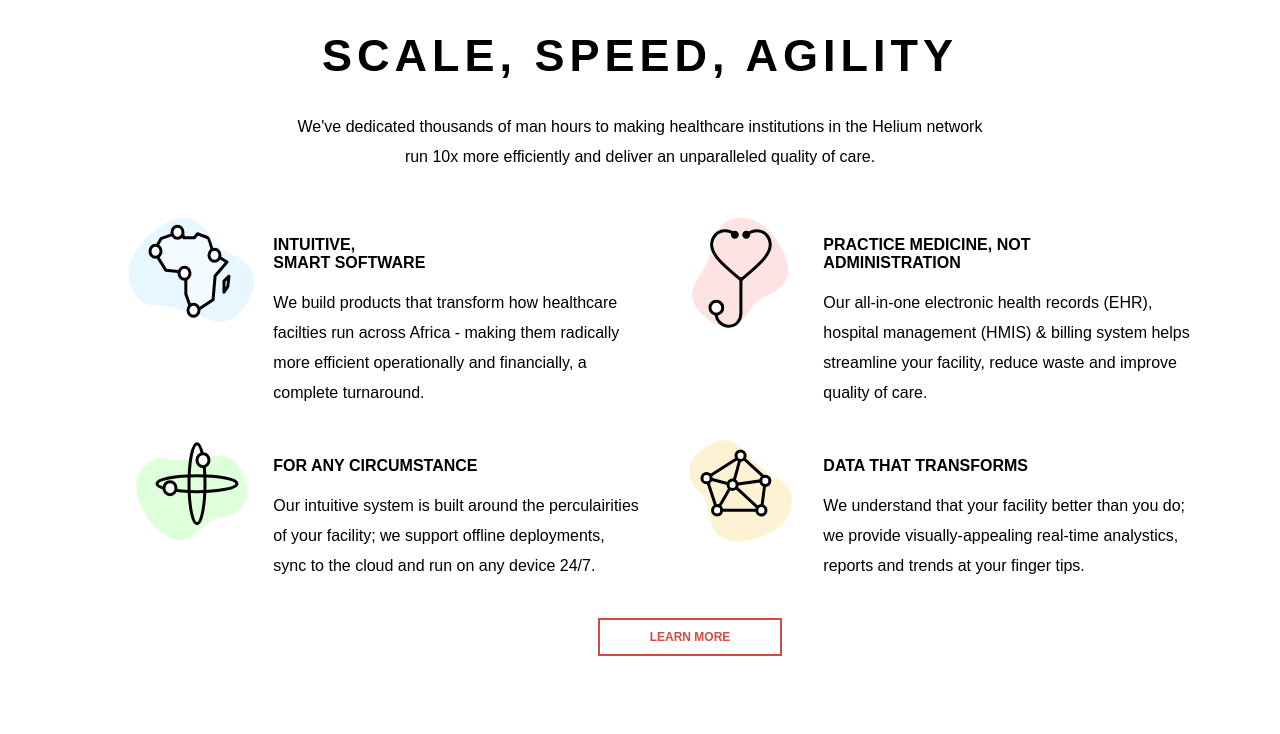
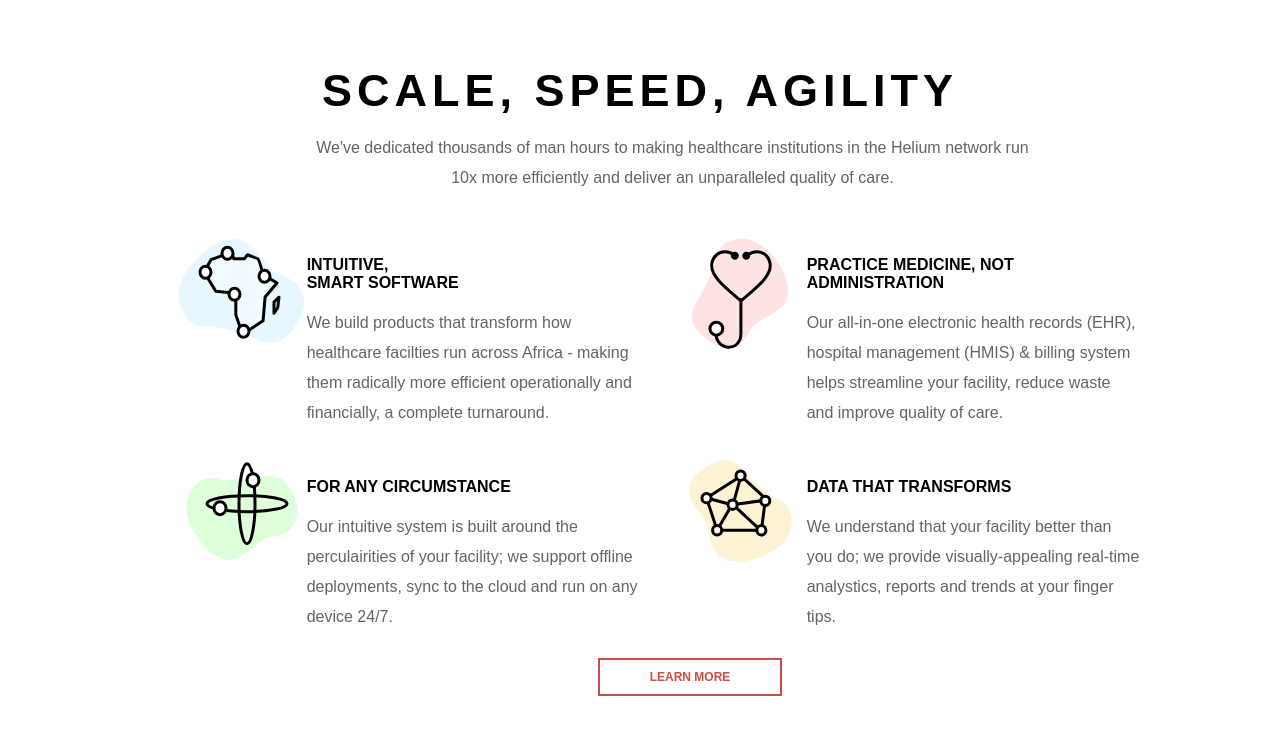
Before and after one commit to jameswu49/c1222-code-solutions, a plain HTML site: page css-two-column-layout/index.html in a window 1280 px wide. Drawn offline with Linux system fonts and the light colour scheme; a web font is replaced by a local one.

Commit message:
Fixed font color and the spacing of both heading and subheading

```diff
--- a/css-two-column-layout/index.html
+++ b/css-two-column-layout/index.html
@@ -11,10 +11,10 @@
 </head>
 <body>
   <div class="container">
-    <div class="row ps">
-      <div class="col-full text-center width-100">
-        <h1 class="font-700 letter-spacing uppercase">Scale, Speed, Agility</h1>
-        <p class="font-400 line-height mb">We've dedicated thousands of man hours to making healthcare institutions in the Helium network run 10x more efficiently and deliver an unparalleled quality of care.</p>
+    <div class="row margin-auto width-82 ">
+      <div class="col-full text-center width-100 mt-35">
+        <h1 class="font-700 letter-spacing uppercase mb-0">Scale, Speed, Agility</h1>
+        <p class="font-400 line-height mb font-color width-110">We've dedicated thousands of man hours to making healthcare institutions in the Helium network run 10x more efficiently and deliver an unparalleled quality of care.</p>
       </div>
     </div>
 
@@ -26,7 +26,7 @@
           </div>
           <div class="col-two-third">
             <h2 class="font-700 uppercase padding-top">Intuitive,<br />Smart Software</h2>
-            <p class="font-400 line-height">We build products that transform how healthcare facilties run across Africa - making them radically more efficient operationally and financially, a complete turnaround.</p>
+            <p class="font-400 line-height font-color">We build products that transform how healthcare facilties run across Africa - making them radically more efficient operationally and financially, a complete turnaround.</p>
           </div>
         </div>
       </div>
@@ -38,7 +38,7 @@
           </div>
           <div class="col-two-third">
             <h2 class="font-700 uppercase padding-top">practice medicine, not <br /> administration</h2>
-            <p class="font-400 line-height">Our all-in-one electronic health records (EHR), hospital management (HMIS) &amp; billing system helps streamline your facility, reduce waste and improve quality of care.
+            <p class="font-400 line-height font-color">Our all-in-one electronic health records (EHR), hospital management (HMIS) &amp; billing system helps streamline your facility, reduce waste and improve quality of care.
             </p>
           </div>
         </div>
@@ -51,7 +51,7 @@
           </div>
           <div class="col-two-third">
             <h2 class="font-700 uppercase padding-top">for any circumstance</h2>
-            <p class="font-400 line-height">Our intuitive system is built around the perculairities of your facility; we support offline deployments, sync to the cloud and run on any device 24/7.
+            <p class="font-400 line-height font-color">Our intuitive system is built around the perculairities of your facility; we support offline deployments, sync to the cloud and run on any device 24/7.
             </p>
           </div>
         </div>
@@ -64,7 +64,7 @@
           </div>
           <div class="col-two-third">
             <h2 class="font-700 uppercase padding-top">data that transforms</h2>
-            <p class="font-400 line-height">We understand that your facility better than you do; we provide
+            <p class="font-400 line-height font-color">We understand that your facility better than you do; we provide
               visually-appealing real-time analystics, reports and trends at your finger tips.
             </p>
           </div>
--- a/css-two-column-layout/styles.css
+++ b/css-two-column-layout/styles.css
@@ -1,5 +1,5 @@
 .container {
-  max-width: 1100px;
+  max-width: 1000px;
   margin: auto;
 }
 
@@ -17,6 +17,10 @@ body {
 
 .width-100 {
   width: 100%;
+}
+
+.width-110 {
+  width: 110%;
 }
 
 .font-400 {
@@ -109,3 +113,23 @@ button {
 .pb {
   padding-bottom: 40px;
 }
+
+.font-color {
+  color: rgb(100 100 100);
+}
+
+.mt-35 {
+  margin-top: 35px;
+}
+
+.margin-auto {
+  margin: auto;
+}
+
+.width-82 {
+  width: 65%;
+}
+
+.mb-0 {
+  margin-bottom: 0;
+}
```
